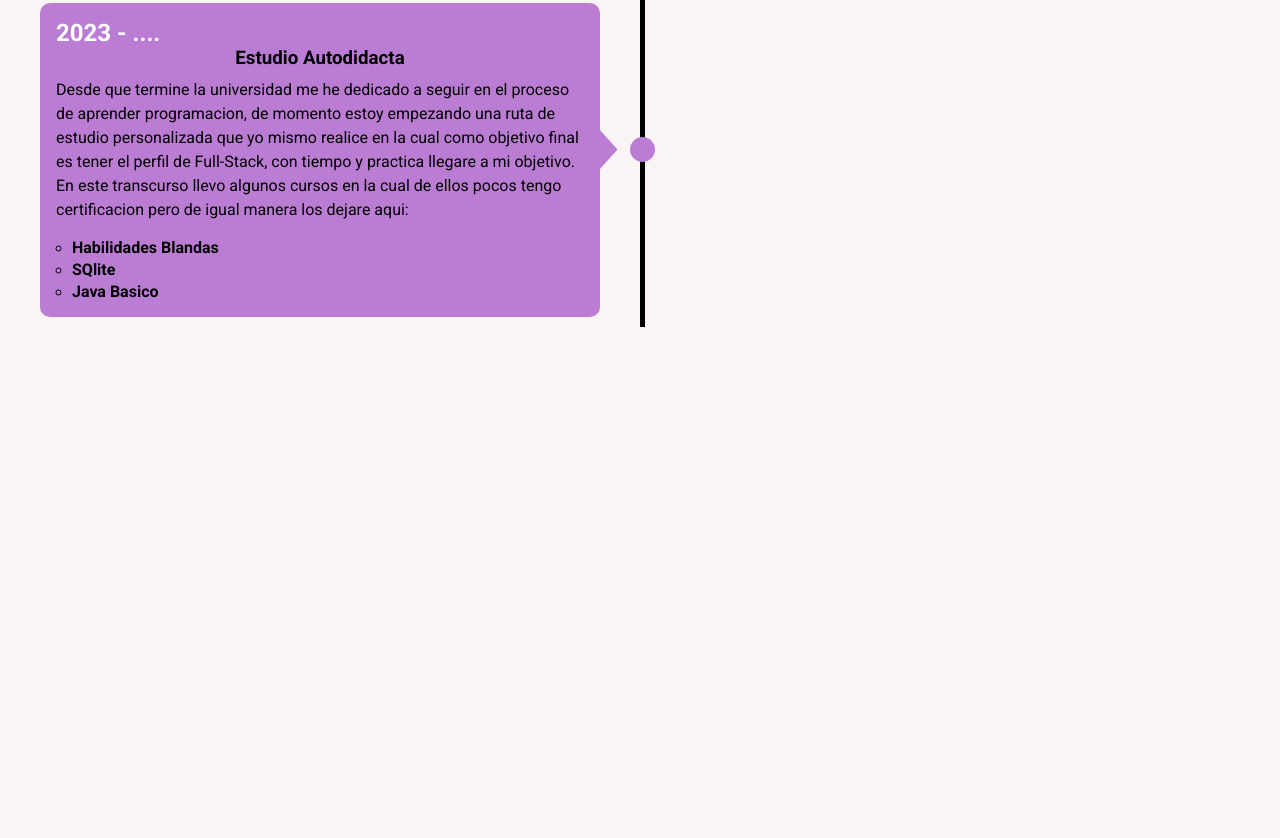
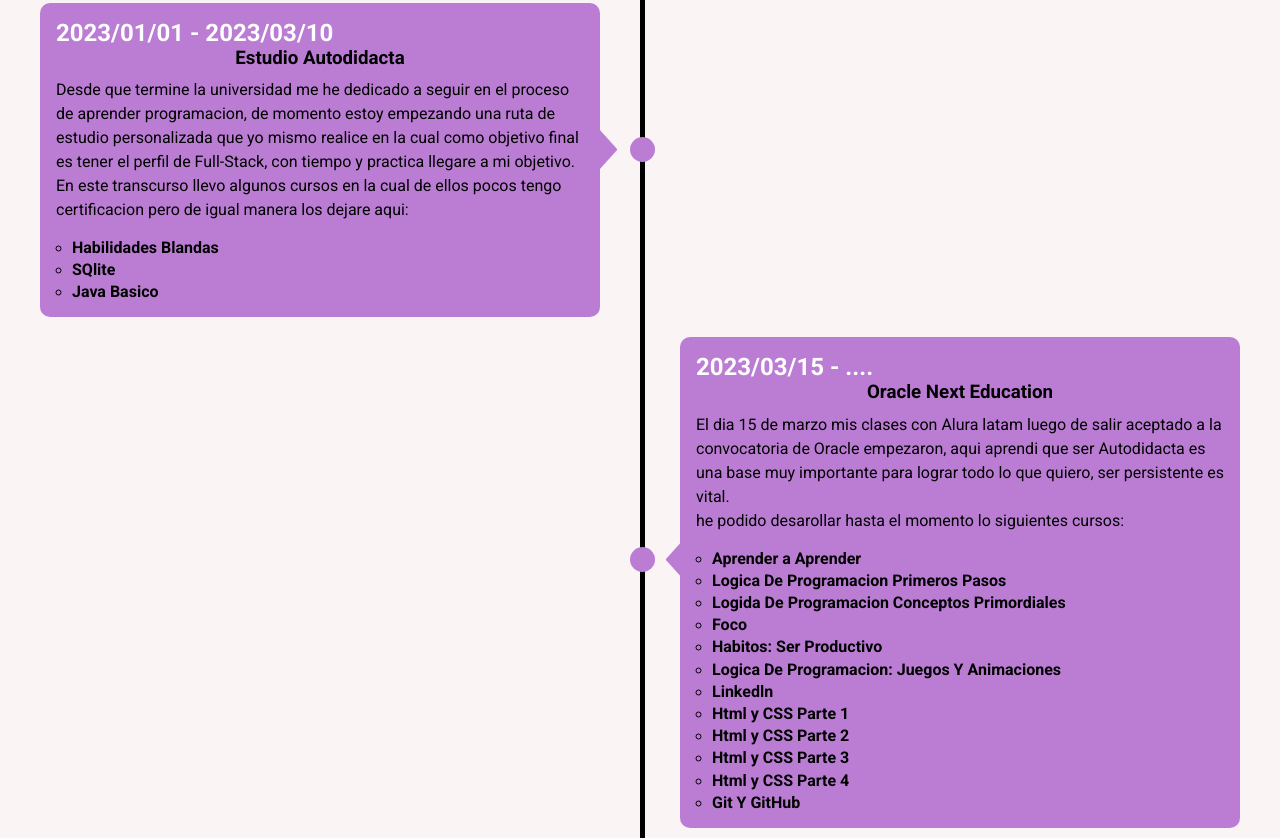
Before and after one commit to felipelens/ProyectoCssResponsive, a plain HTML site: page sobreMi.html in a window 1280 px wide. Shown: the part 1094-1932 px from the top of the page. Before the commit the page ends 1421 px from the top, so only its background shows below. Drawn offline with Linux system fonts and the light colour scheme.

Commit message:
Se agrego un container right y certificados

```diff
--- a/sobreMi.html
+++ b/sobreMi.html
@@ -168,7 +168,7 @@
       </div>
       <div class="sobreMi__container sobreMi__left">
         <div class="sobreMi__container__text container__text-left">
-          <h2 class="sobreMi__container__h2">2023 - ....</h2>
+          <h2 class="sobreMi__container__h2">2023/01/01 - 2023/03/10</h2>
           <h3 class="sobreMi__container__h3">Estudio Autodidacta</h3>
           <p class="sobreMi__container__p">
             Desde que termine la universidad me he dedicado a seguir en el
@@ -202,6 +202,118 @@
                 target="_blank"
                 href="https://drive.google.com/file/d/1OlLnq-WNsL9Ha5PK_bZyIKY5ivOQNHTp/view?usp=share_link"
                 >Java Basico</a
+              >
+            </li>
+          </ul>
+        </div>
+      </div>
+      <div class="sobreMi__container sobreMi__right">
+        <div class="sobreMi__container__text">
+          <h2 class="sobreMi__container__h2">2023/03/15 - ....</h2>
+          <h3 class="sobreMi__container__h3">Oracle Next Education</h3>
+          <p class="sobreMi__container__p">
+            El dia 15 de marzo mis clases con Alura latam luego de salir
+            aceptado a la convocatoria de Oracle empezaron, aqui aprendi que ser
+            Autodidacta es una base muy importante para lograr todo lo que
+            quiero, ser persistente es vital. <br />
+            he podido desarollar hasta el momento lo siguientes cursos:
+            <a href="" target="_blank" class="sobreMi__container__p-span"> </a>
+          </p>
+          <ul class="sobreMi__container__ul">
+            <li class="sobreMi__container__ul__li">
+              <a
+                class="sobreMi__container__ul__li__a"
+                target="_blank"
+                href="https://app.aluracursos.com/user/uruena271/course/aprender-a-aprender-tecnicas-autodesarrollo/certificate"
+                >Aprender a Aprender</a
+              >
+            </li>
+            <li class="sobreMi__container__ul__li">
+              <a
+                class="sobreMi__container__ul__li__a"
+                target="_blank"
+                href="https://app.aluracursos.com/user/uruena271/course/logica-de-programacion-primeros-pasos/certificate"
+                >Logica De Programacion Primeros Pasos</a
+              >
+            </li>
+            <li class="sobreMi__container__ul__li">
+              <a
+                class="sobreMi__container__ul__li__a"
+                target="_blank"
+                href="https://app.aluracursos.com/user/uruena271/course/logica-de-programacion-conceptos-primordiales/certificate"
+                >Logida De Programacion Conceptos Primordiales</a
+              >
+            </li>
+            <li class="sobreMi__container__ul__li">
+              <a
+                class="sobreMi__container__ul__li__a"
+                target="_blank"
+                href="https://app.aluracursos.com/user/uruena271/course/foco-habito-dia-a-dia/certificate"
+                >Foco</a
+              >
+            </li>
+            <li class="sobreMi__container__ul__li">
+              <a
+                class="sobreMi__container__ul__li__a"
+                target="_blank"
+                href="https://app.aluracursos.com/user/uruena271/course/habitos-productivo-metas-personales/certificate"
+                >Habitos: Ser Productivo</a
+              >
+            </li>
+            <li class="sobreMi__container__ul__li">
+              <a
+                class="sobreMi__container__ul__li__a"
+                target="_blank"
+                href="https://app.aluracursos.com/user/uruena271/course/logica-de-programacion-juegos-animaciones/certificate"
+                >Logica De Programacion: Juegos Y Animaciones</a
+              >
+            </li>
+            <li class="sobreMi__container__ul__li">
+              <a
+                class="sobreMi__container__ul__li__a"
+                target="_blank"
+                href="https://app.aluracursos.com/user/uruena271/course/linkedin-hacer-perfil-trabaje-por-ti/certificate"
+                >Linkedln</a
+              >
+            </li>
+            <li class="sobreMi__container__ul__li">
+              <a
+                class="sobreMi__container__ul__li__a"
+                target="_blank"
+                href="https://app.aluracursos.com/user/uruena271/course/html5-css3-primera-pagina-web/certificate"
+                >Html y CSS Parte 1</a
+              >
+            </li>
+            <li class="sobreMi__container__ul__li">
+              <a
+                class="sobreMi__container__ul__li__a"
+                target="_blank"
+                href="https://app.aluracursos.com/user/uruena271/course/html5-css3-posicionamiento-listas-navegacion/certificate"
+                >Html y CSS Parte 2</a
+              >
+            </li>
+            <li class="sobreMi__container__ul__li">
+              <a
+                class="sobreMi__container__ul__li__a"
+                target="_blank"
+                href="https://app.aluracursos.com/user/uruena271/course/html5-css3-formularios-tablas/certificate"
+                >Html y CSS Parte 3</a
+              >
+            </li>
+            <li class="sobreMi__container__ul__li">
+              <a
+                class="sobreMi__container__ul__li__a"
+                target="_blank"
+                href="https://app.aluracursos.com/user/uruena271/course/html5-css3-avanzando-css/certificate"
+                >Html y CSS Parte 4</a
+              >
+            </li>
+            <li class="sobreMi__container__ul__li">
+              <a
+                class="sobreMi__container__ul__li__a"
+                target="_blank"
+                href="https://app.aluracursos.com/user/uruena271/course/git-github-control-version/certificate"
+                >Git Y GitHub</a
               >
             </li>
           </ul>
```
